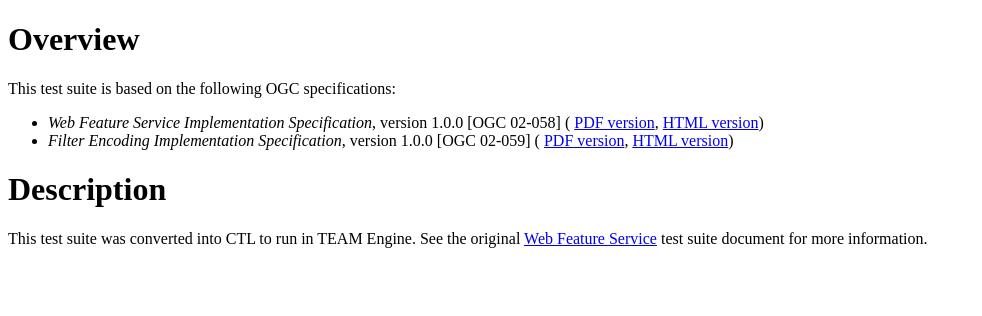
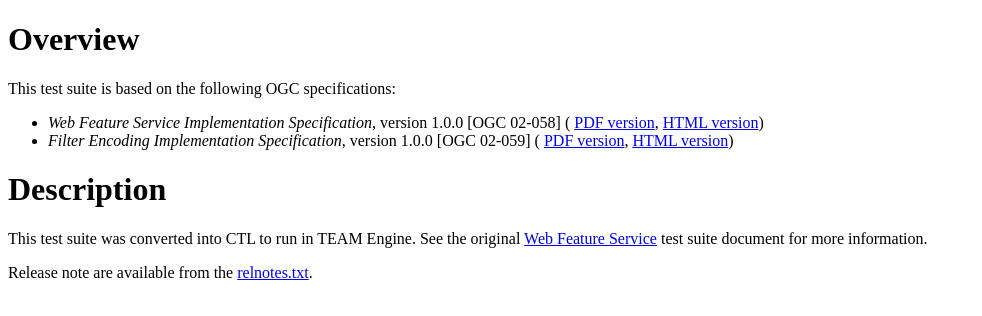
Before and after one commit to opengeospatial/ets-wfs10, a plain HTML site: page web/index.html in a window 1280 px wide. Shown: the whole page, without its empty margins (0-982 px from the left). Drawn offline with Linux system fonts and the light colour scheme.

Commit message:
* tag wfs-1.0.0 r1  * update relnotes.txt
git-svn-id: https://svn.opengeospatial.org/ogc-projects/cite/scripts/wfs/1.0.0/trunk@2853 32909982-3df7-0310-a142-94324ff2e7a9

```diff
--- a/web/index.html
+++ b/web/index.html
@@ -27,5 +27,9 @@
   test suite document for more information.
 </p>
 
+<p>
+  Release note are available from the <a href="relnotes.txt">relnotes.txt</a>.
+</p>
+
 </body>
 </html>
```
Also changed, not shown: web/relnotes.txt (added).
